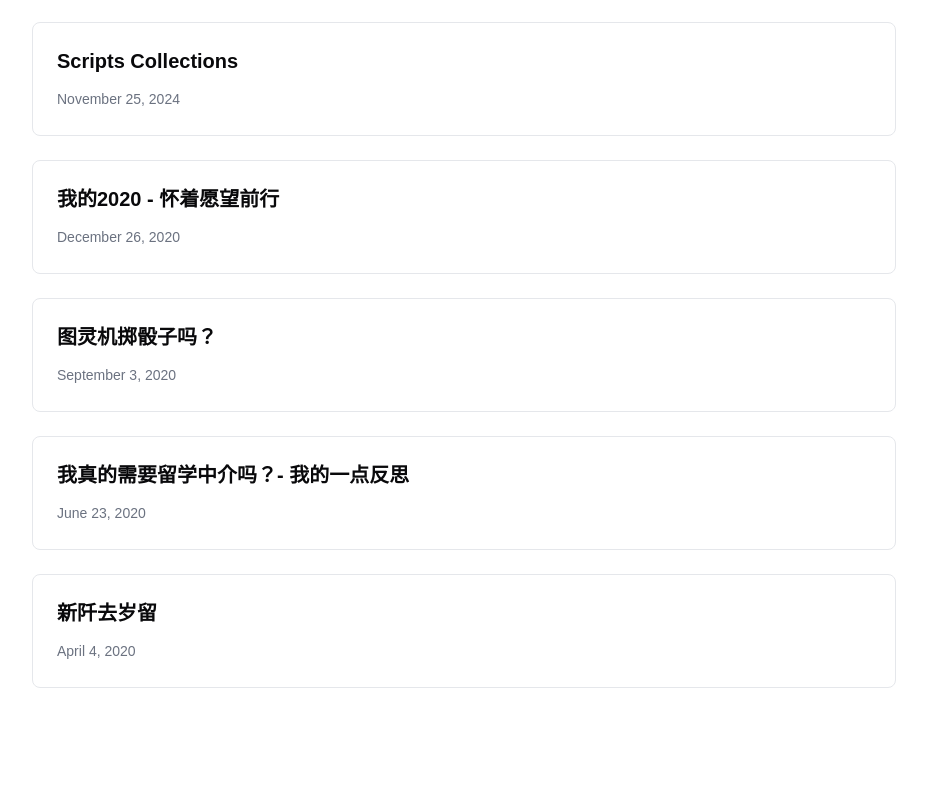
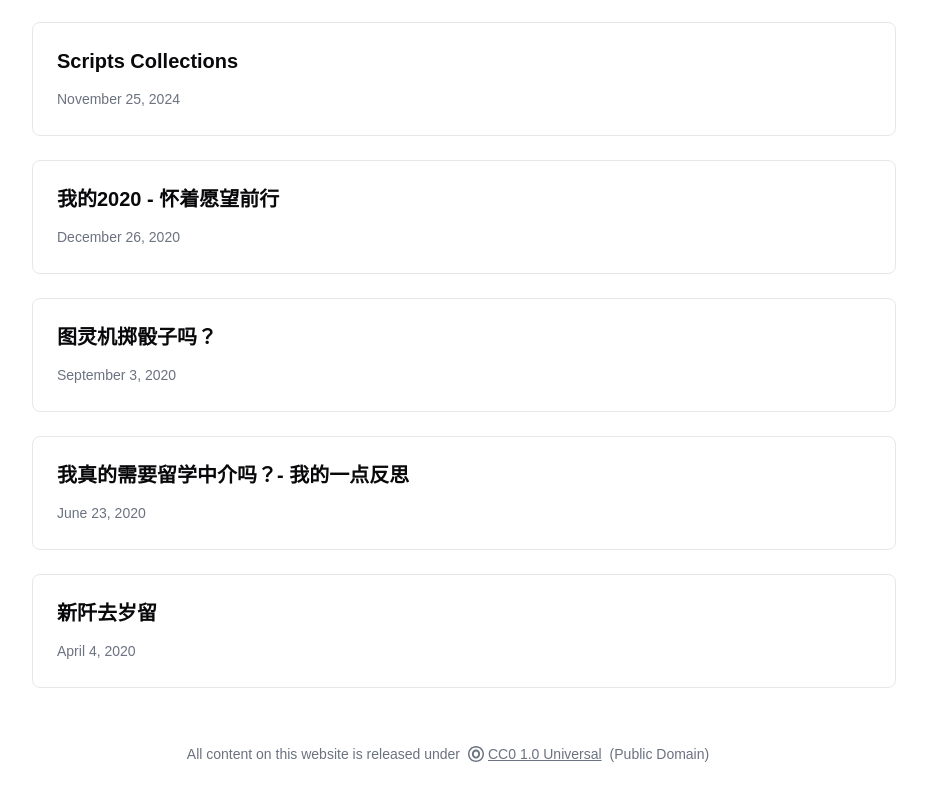
Before and after one commit to Fallenhh/fallen.moe, a Next.js app: page / in a window 1280 px wide. Shown: the part 325-1113 px from the top of the page, without its empty margins (192-1119 px from the left). Before the commit the page ends 1045 px from the top, so only its background shows below. Built offline with nearby package versions, Linux system fonts and the light colour scheme.

Commit message:
adding cc0 public domains claims as footer

```diff
--- /dev/null
+++ b/app/components/Footer.tsx
@@ -0,0 +1,30 @@
+export default function Footer() {
+  return (
+    <footer className="mt-auto py-6 text-center text-sm text-gray-500">
+      <div className="container mx-auto px-4">
+        <p className="flex items-center justify-center gap-2">
+          <span>All content on this website is released under </span>
+          <a
+            href="https://creativecommons.org/publicdomain/zero/1.0/"
+            target="_blank"
+            rel="noopener noreferrer"
+            className="inline-flex items-center gap-1 underline hover:text-gray-700 transition-colors"
+          >
+            <svg
+              height="16"
+              width="16"
+              viewBox="0 0 384 384"
+              xmlns="http://www.w3.org/2000/svg"
+              className="fill-current"
+            >
+              <path d="M192 0c106 0 192 86 192 192s-86 192-192 192S0 298 0 192 86 0 192 0zm0 35c-86 0-157 70-157 157s70 157 157 157 157-70 157-157S278 35 192 35z"/>
+              <path d="M192 84c-68 0-99 67-99 108s31 109 99 109 98-68 98-109-30-108-98-108zm0 45c34 0 53 33 53 63s-19 64-53 64-54-34-54-64 20-63 54-63z"/>
+            </svg>
+            CC0 1.0 Universal
+          </a>
+          <span> (Public Domain)</span>
+        </p>
+      </div>
+    </footer>
+  );
+}
--- a/app/layout.tsx
+++ b/app/layout.tsx
@@ -2,6 +2,7 @@ import { Noto_Serif_SC, Ubuntu_Mono } from "next/font/google";
 import "./globals.css";
 import "katex/dist/katex.min.css";
 import Header from "@/app/components/Header";
+import Footer from "@/app/components/Footer";
 import { Metadata } from "next";
 
 export const metadata: Metadata = {
@@ -55,10 +56,11 @@ export default function RootLayout({
   return (
     <html lang="en">
       <body
-        className={`${notoSerifSC.variable} ${ubuntuMono.variable} font-serif antialiased`}
+        className={`${notoSerifSC.variable} ${ubuntuMono.variable} font-serif antialiased min-h-screen flex flex-col`}
       >
         <Header />
-        <main className="pt-8 md:pl-8">{children}</main>
+        <main className="pt-8 md:pl-8 flex-grow">{children}</main>
+        <Footer />
       </body>
     </html>
   );
```
